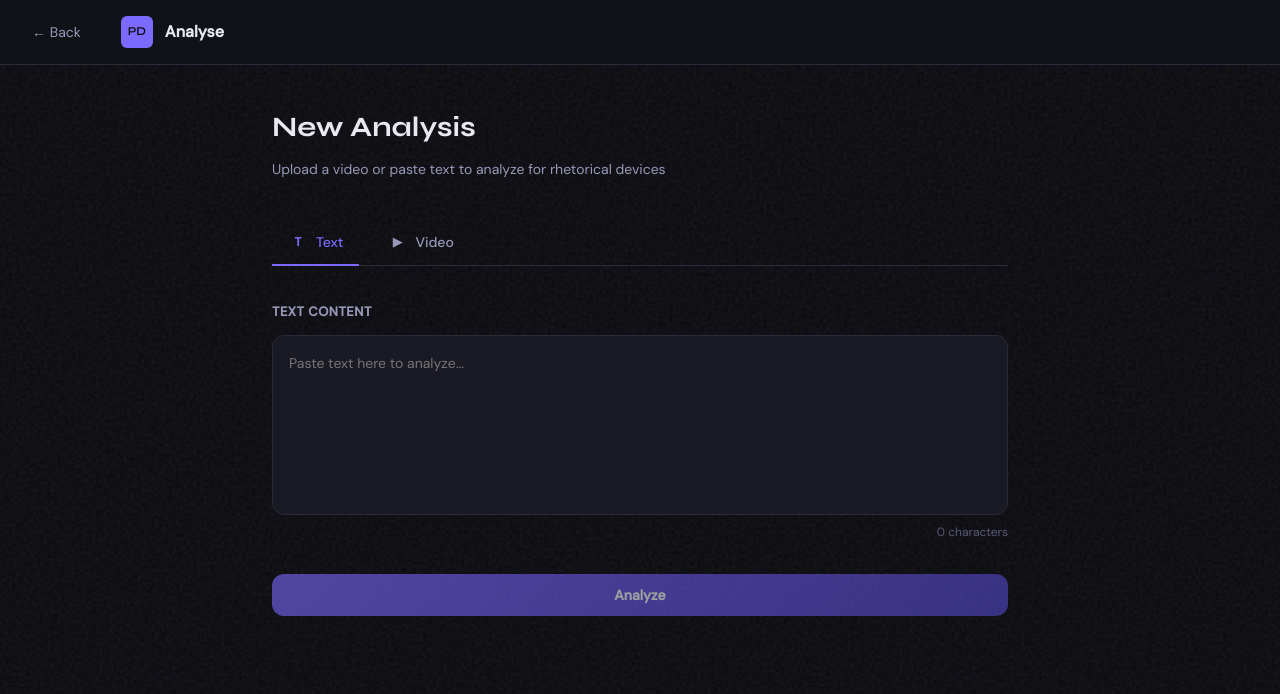
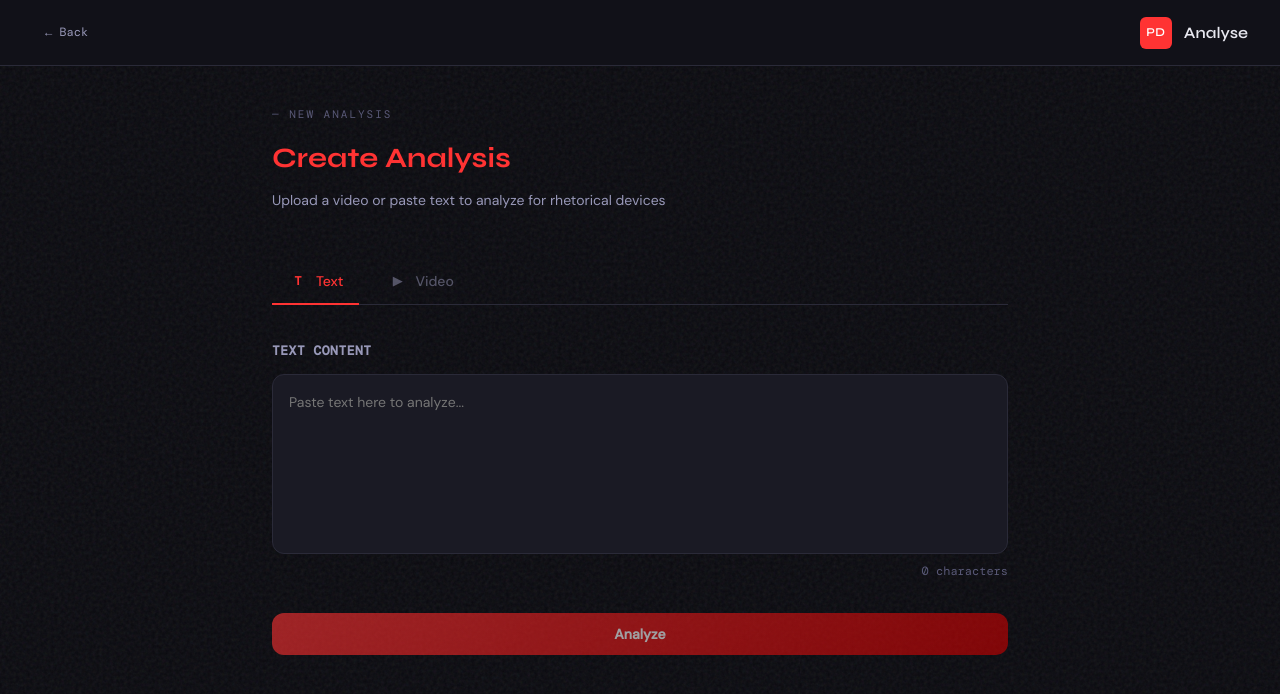
Before and after one commit to erlonL/pln-demo, a Vue app in the folder frontend/: page /analyse in a window 1280 px wide. Shown: the top 694 px of the page. Built offline with nearby package versions, Linux system fonts and the light colour scheme; the HTML template or start-up script is replaced by a standard one.

Commit message:
updated analysis page

```diff
--- a/frontend/src/pages/AnalysePage.vue
+++ b/frontend/src/pages/AnalysePage.vue
@@ -12,7 +12,8 @@
       <!-- Form Section -->
       <main class="analyse-form">
         <div class="form-header">
-          <h1 class="form-title">New Analysis</h1>
+          <div class="section-label">— New Analysis</div>
+          <h1 class="form-title">Create Analysis</h1>
           <p class="form-description">Upload a video or paste text to analyze for rhetorical devices</p>
         </div>
 
@@ -25,10 +26,13 @@
             <span class="tab-icon">T</span>
             <span>Text</span>
           </button>
+          <!-- FEATURE FLAG: VIDEO MODE DISABLED - Change enableVideoMode to true to enable -->
           <button
             class="tab-btn"
-            :class="{ active: inputMode === 'video' }"
+            :class="{ active: inputMode === 'video', disabled: !enableVideoMode }"
             @click="inputMode = 'video'"
+            :disabled="!enableVideoMode"
+            :title="!enableVideoMode ? 'Video analysis coming soon' : 'Analyze video content'"
           >
             <span class="tab-icon">▶</span>
             <span>Video</span>
@@ -119,10 +123,7 @@
               <div class="stat-label">{{ stat.label }}</div>
               <div class="stat-count">{{ stat.count }}</div>
               <div class="stat-percentage">{{ stat.percentage }}%</div>
-              <div
-                class="stat-bar"
-                :style="{ width: stat.percentage + '%' }"
-              ></div>
+              <div class="stat-bar" :style="{ width: stat.percentage + '%' }"></div>
             </div>
           </div>
 
@@ -130,19 +131,13 @@
           <div class="segments-block">
             <h3 class="block-title">Detected Segments</h3>
             <div v-if="results.results.length === 0" class="no-segments">
-              No rhetorical devices detected.
+              No segments detected in this content.
             </div>
             <div v-else class="segments-list">
-              <div
-                class="segment-item"
-                v-for="(result, idx) in results.results"
-                :key="idx"
-              >
+              <div v-for="(seg, i) in results.results" :key="i" class="segment-item">
                 <div class="segment-content">
-                  <p class="segment-text">{{ result.sentence }}</p>
-                  <span class="segment-label" :data-label="result.label">
-                    {{ result.label }}
-                  </span>
+                  <p class="segment-text">{{ seg.text }}</p>
+                  <span class="segment-label" :data-label="seg.label">{{ seg.label }}</span>
                 </div>
               </div>
             </div>
@@ -156,6 +151,14 @@
 <script setup>
 import { ref, computed } from 'vue'
 import { RouterLink } from 'vue-router'
+
+// ═══════════════════════════════════════════════════════════════════════════════
+// 🎯 FEATURE FLAG: VIDEO MODE
+// ═══════════════════════════════════════════════════════════════════════════════
+// Change this to `true` to enable video upload tab
+// Change this to `false` to disable video upload tab
+const enableVideoMode = false
+// ═══════════════════════════════════════════════════════════════════════════════
 
 const inputMode = ref('text')
 const textInput = ref('')
@@ -254,21 +257,28 @@ const analyzeContent = async () => {
 }
 
 .back-btn {
-  font-size: 14px;
+  font-family: var(--font-mono);
+  font-size: 12px;
   color: var(--text2);
-  transition: color 0.2s ease;
+  padding: 6px 12px;
+  border: 1px solid transparent;
+  border-radius: var(--radius);
+  transition: color 0.2s ease, border-color 0.2s ease, background 0.2s ease;
+  text-decoration: none;
+  display: inline-block;
 }
 
 .back-btn:hover {
-  color: var(--text);
+  color: #ff3333;
+  border-color: #ff3333;
+  background: rgba(255, 51, 51, 0.1);
 }
 
 .topbar-title {
   display: flex;
   align-items: center;
   gap: 12px;
-  flex: 1;
-  margin-left: 40px;
+  margin-left: auto;
 }
 
 .logo-sm {
@@ -277,12 +287,13 @@ const analyzeContent = async () => {
   justify-content: center;
   width: 32px;
   height: 32px;
-  background: var(--accent);
-  color: var(--bg);
+  background: #ff3333;
+  color: white;
   border-radius: var(--radius);
   font-weight: 600;
   font-size: 12px;
   font-family: var(--font-display);
+  letter-spacing: 0.5px;
 }
 
 .topbar-name {
@@ -290,6 +301,7 @@ const analyzeContent = async () => {
   font-weight: 600;
   color: var(--text);
   margin: 0;
+  font-family: var(--font-display);
 }
 
 .page-body {
@@ -311,13 +323,22 @@ const analyzeContent = async () => {
 }
 
 .form-header {
-  margin-bottom: 16px;
+  margin-bottom: 24px;
+}
+
+.section-label {
+  font-family: var(--font-mono);
+  font-size: 11px;
+  color: var(--text3);
+  letter-spacing: 2px;
+  text-transform: uppercase;
+  margin-bottom: 12px;
 }
 
 .form-title {
   font-size: 28px;
   font-weight: 700;
-  color: var(--text);
+  color: #ff3333;
   margin: 0 0 8px 0;
   font-family: var(--font-display);
 }
@@ -353,12 +374,21 @@ const analyzeContent = async () => {
 }
 
 .tab-btn.active {
-  color: var(--accent);
-  border-bottom-color: var(--accent);
+  color: #ff3333;
+  border-bottom-color: #ff3333;
 }
 
-.tab-btn:hover:not(.active) {
+.tab-btn:hover:not(.active):not(:disabled) {
   color: var(--text);
+}
+
+.tab-btn:disabled {
+  opacity: 0.5;
+  cursor: not-allowed;
+}
+
+.tab-btn.disabled {
+  opacity: 0.5;
 }
 
 .tab-icon {
@@ -369,6 +399,15 @@ const analyzeContent = async () => {
   height: 20px;
   font-size: 12px;
   font-weight: 600;
+}
+
+.coming-soon {
+  font-family: var(--font-mono);
+  font-size: 10px;
+  color: var(--text3);
+  margin-left: 4px;
+  text-transform: uppercase;
+  letter-spacing: 0.5px;
 }
 
 /* Input Section */
@@ -391,6 +430,7 @@ const analyzeContent = async () => {
   text-transform: uppercase;
   letter-spacing: 0.5px;
   margin-bottom: 4px;
+  font-family: var(--font-mono);
 }
 
 /* Text Input */
@@ -410,8 +450,8 @@ const analyzeContent = async () => {
 
 .text-input:focus {
   outline: none;
-  border-color: var(--accent);
-  box-shadow: 0 0 0 3px rgba(124, 106, 255, 0.1);
+  border-color: #ff3333;
+  box-shadow: 0 0 0 3px rgba(255, 51, 51, 0.15);
 }
 
 .text-input:disabled {
@@ -423,6 +463,7 @@ const analyzeContent = async () => {
   font-size: 12px;
   color: var(--text3);
   text-align: right;
+  font-family: var(--font-mono);
 }
 
 /* File Upload */
@@ -437,13 +478,13 @@ const analyzeContent = async () => {
 }
 
 .file-upload:hover {
-  border-color: var(--accent);
+  border-color: #ff3333;
   background: var(--surface3);
 }
 
 .file-upload.drag-over {
-  border-color: var(--accent);
-  background: rgba(124, 106, 255, 0.1);
+  border-color: #ff3333;
+  background: rgba(255, 51, 51, 0.1);
   transform: scale(1.01);
 }
 
@@ -473,6 +514,7 @@ const analyzeContent = async () => {
 .upload-hint {
   font-size: 13px;
   color: var(--text3);
+  font-family: var(--font-mono);
 }
 
 .file-selected {
@@ -535,7 +577,7 @@ const analyzeContent = async () => {
 /* Analyze Button */
 .analyze-btn {
   padding: 12px 24px;
-  background: linear-gradient(135deg, var(--accent) 0%, var(--accent2) 100%);
+  background: linear-gradient(135deg, #ff3333 0%, #cc0000 100%);
   color: white;
   border: none;
   border-radius: var(--radius-lg);
@@ -551,7 +593,7 @@ const analyzeContent = async () => {
 }
 
 .analyze-btn:hover:not(:disabled) {
-  box-shadow: 0 8px 20px rgba(124, 106, 255, 0.4);
+  box-shadow: 0 8px 20px rgba(255, 51, 51, 0.3);
   transform: translateY(-2px);
 }
 
@@ -583,6 +625,7 @@ const analyzeContent = async () => {
   font-size: 13px;
   margin: 0;
   animation: slide-in-down 0.3s ease;
+  font-family: var(--font-mono);
 }
 
 @keyframes slide-in-down {
@@ -678,6 +721,7 @@ const analyzeContent = async () => {
   text-transform: uppercase;
   letter-spacing: 0.5px;
   margin: 0 0 12px 0;
+  font-family: var(--font-mono);
 }
 
 .original-text {
@@ -693,7 +737,7 @@ const analyzeContent = async () => {
 }
 
 .original-text:hover {
-  border-color: var(--accent);
+  border-color: #ff3333;
   background: var(--surface3);
 }
 
@@ -717,10 +761,10 @@ const analyzeContent = async () => {
 }
 
 .stat-card:hover {
-  border-color: var(--accent);
+  border-color: #ff3333;
   background: var(--surface3);
   transform: translateY(-2px);
-  box-shadow: 0 4px 12px rgba(0, 0, 0, 0.2);
+  box-shadow: 0 4px 12px rgba(255, 51, 51, 0.15);
 }
 
 .stat-label {
@@ -730,12 +774,13 @@ const analyzeContent = async () => {
   text-transform: uppercase;
   letter-spacing: 0.5px;
   margin-bottom: 8px;
+  font-family: var(--font-mono);
 }
 
 .stat-count {
   font-size: 28px;
   font-weight: 700;
-  color: var(--accent);
+  color: #ff3333;
   font-family: var(--font-mono);
   margin-bottom: 4px;
 }
@@ -744,11 +789,12 @@ const analyzeContent = async () => {
   font-size: 12px;
   color: var(--text3);
   margin-bottom: 8px;
+  font-family: var(--font-mono);
 }
 
 .stat-bar {
   height: 4px;
-  background: var(--accent);
+  background: #ff3333;
   border-radius: 2px;
   transition: width 0.4s ease;
 }
@@ -793,7 +839,7 @@ const analyzeContent = async () => {
 .segment-item:nth-child(n+5) { animation-delay: 0.49s; }
 
 .segment-item:hover {
-  border-color: var(--accent);
+  border-color: #ff3333;
   background: var(--surface3);
   transform: translateX(4px);
 }
@@ -824,26 +870,28 @@ const analyzeContent = async () => {
   letter-spacing: 0.5px;
   white-space: nowrap;
   transition: all 0.2s ease;
+  font-family: var(--font-mono);
 }
 
-.segment-label[data-label] {
-  background: var(--surface3);
-  color: var(--text2);
-  border: 1px solid var(--border);
-}
-
-/* Enhanced label styling with colors */
 .segment-item:hover .segment-label {
   transform: scale(1.05);
 }
 
 @media (max-width: 768px) {
+  .topbar {
+    padding: 16px 20px;
+  }
+
   .page-body {
-    padding: 32px 24px;
+    padding: 32px 20px;
   }
 
   .form-title {
     font-size: 24px;
+  }
+
+  .form-description {
+    font-size: 13px;
   }
 
   .stats-grid {
```
